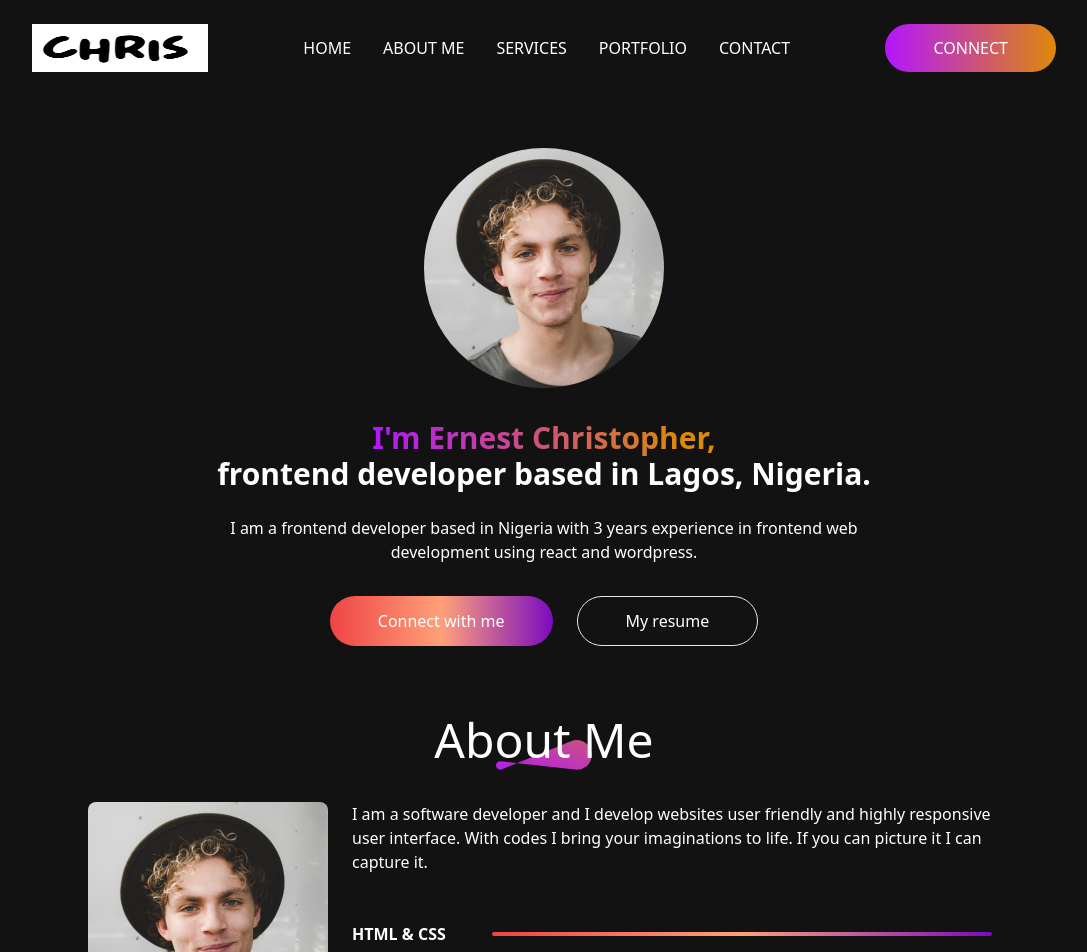
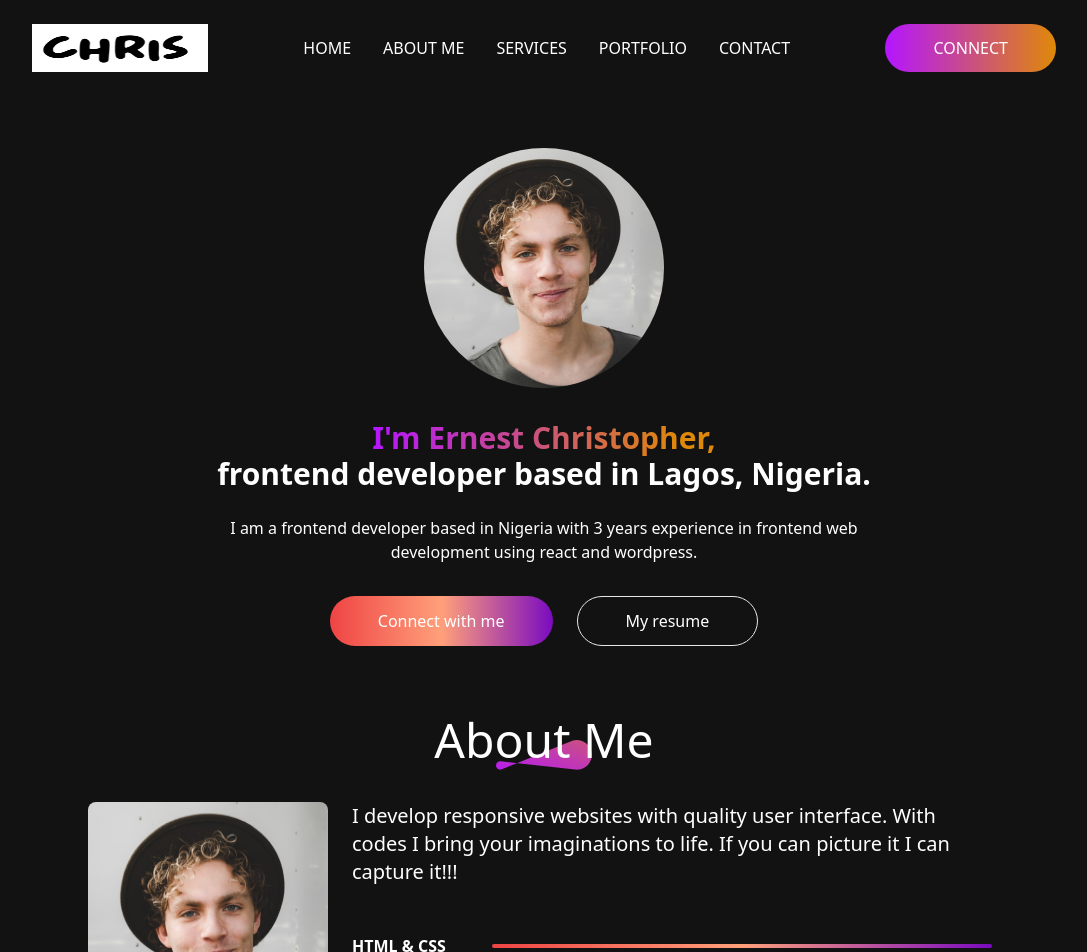
Before and after one commit to ernestkris6/ernestchris-portfolio, a React (Vite) app: page / in a window 1280 px wide. Shown: the top 952 px of the page, without its empty margins (96-1183 px from the left). Built offline with nearby package versions, Linux system fonts and the light colour scheme.

Commit message:
about me text

```diff
--- a/src/Components/AboutMe.jsx
+++ b/src/Components/AboutMe.jsx
@@ -15,7 +15,7 @@ export default function AboutMe() {
        <div className='flex justify-center pt-6 gap-4 pb-4'>
             <img className='hidden md:flex rounded-lg' src={profile} alt="" />
             <div className='w-full md:w-2/4 ml-2 mr-2'>
-               <p className='text-white'>I am a software developer and I develop websites user friendly and highly responsive user interface. With codes I bring your imaginations to life. If you can picture it I can capture it.</p>
+               <p className='text-white md:text-medium lg:text-xl'>I develop responsive websites with quality user interface. With codes I bring your imaginations to life. If you can picture it I can capture it!!!</p>
 
                 <div className='flex pt-12 gap-[20px] items-center cursor-pointer md:hover:translate-x-[30px] transition-all duration-500'>
                   <p className='min-w-[120px] text-medium font-bold'>HTML & CSS </p>
```
